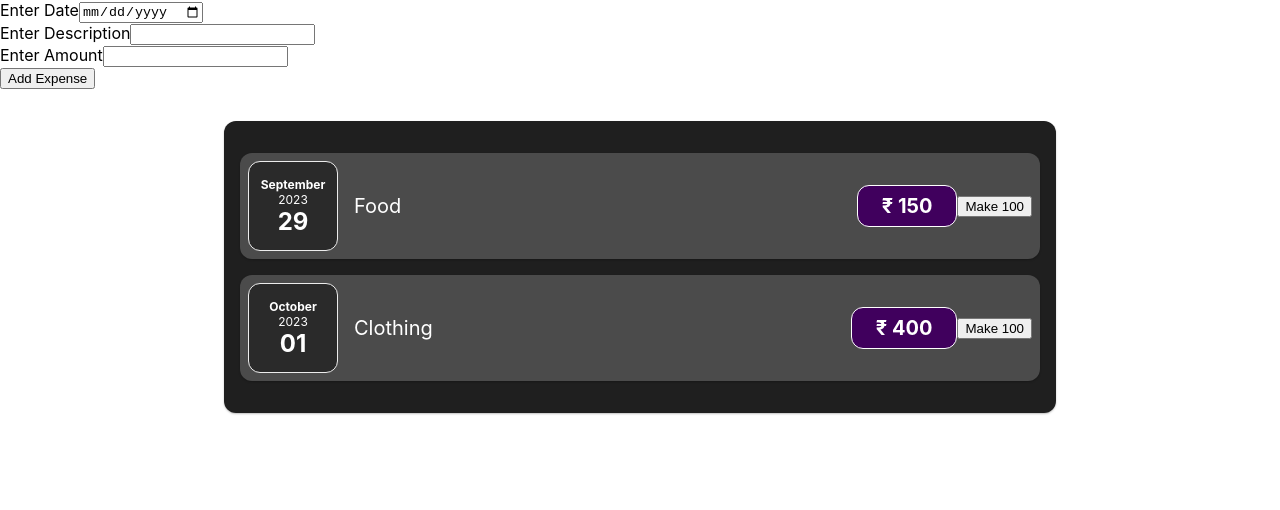
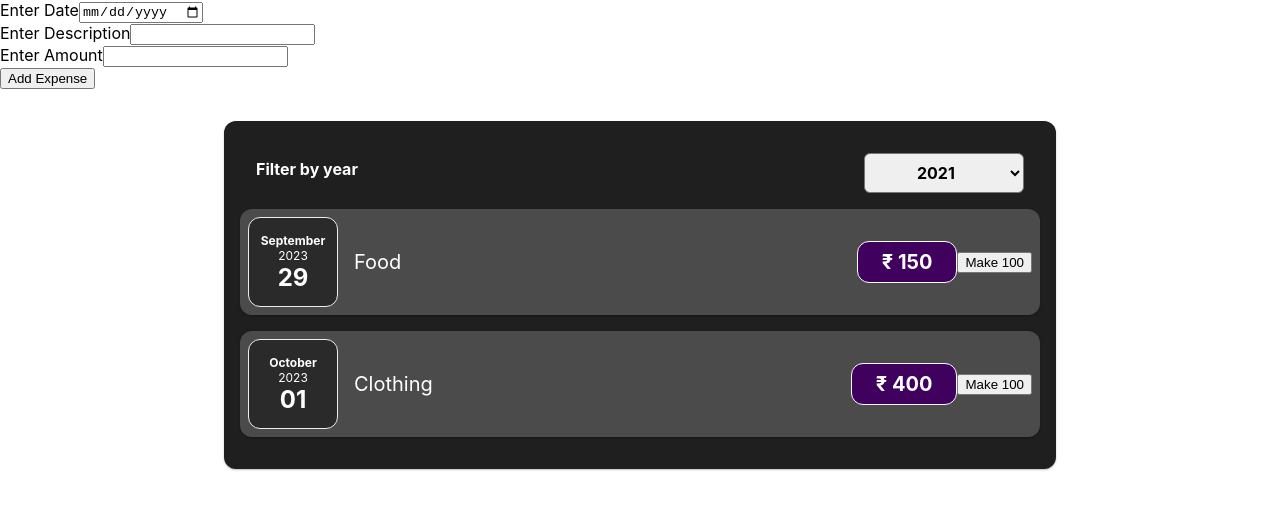
Before and after one commit to Akshay-B10/learningGit, a React (Create React App) app in the folder task-1/: page / in a window 1280 px wide. Shown: the top 510 px of the page. Built offline with nearby package versions, Linux system fonts and the light colour scheme.

Commit message:
filter year UI

```diff
--- a/task-1/src/App.js
+++ b/task-1/src/App.js
@@ -1,7 +1,10 @@
+import React, { useState } from "react";
+
 import Card from "./components/UI/Card";
 import ExpenseItem from "./components/Expense/ExpenseItem";
 import ExpenseForm from "./components/ExpenseForm";
 import "./App.css";
+import ExpensesFilter from "./components/Expense/ExpensesFilter";
 
 const App = () => {
   const expenses = [{
@@ -14,11 +17,17 @@ const App = () => {
     amount: 400,
     description: "Clothing",
     location: "Maxx, Mall"
-  }]
+  }];
+
+  const [filterYear, setFilterYear] = useState("2021");
 
   const addExpenseHandler = expenseData => {
     console.log("in app");
     console.log({ ...expenseData });
+  }
+
+  const filterYearHandler = selectedYear => {
+    setFilterYear(selectedYear);
   }
 
   return (
@@ -26,6 +35,7 @@ const App = () => {
       {/* <h2>Expense Tracker</h2> */}
       <ExpenseForm onAddExpense={addExpenseHandler} />
       <Card className="expenses">
+        <ExpensesFilter selected={filterYear} onFilterYear={filterYearHandler} />
         <ExpenseItem
           date={expenses[0].date}
           amount={expenses[0].amount}
--- /dev/null
+++ b/task-1/src/components/Expense/ExpensesFilter.css
@@ -0,0 +1,24 @@
+.expenses-filter {
+    color: white;
+    padding: 0 1rem;
+}
+
+.dropdown-year {
+    display: flex;
+    width: 100%;
+    align-items: center;
+    justify-content: space-between;
+    margin: 1rem 0;
+}
+
+.expenses-filter label {
+    font-weight: bold;
+    margin-bottom: 0.5rem;
+}
+
+.expenses-filter select {
+    font: inherit;
+    padding: 0.5rem 3rem;
+    font-weight: bold;
+    border-radius: 6px;
+}
--- /dev/null
+++ b/task-1/src/components/Expense/ExpensesFilter.js
@@ -0,0 +1,25 @@
+import React from "react";
+
+import "./ExpensesFilter.css";
+
+const ExpensesFilter = props => {
+    const dropdownHandler = event => {
+        props.onFilterYear(event.target.value);
+    }
+
+    return (
+        <div className='expenses-filter'>
+            <div className='dropdown-year'>
+                <label>Filter by year</label>
+                <select value={props.selected} onChange={dropdownHandler}>
+                    <option value='2023'>2023</option>
+                    <option value='2022'>2022</option>
+                    <option value='2021'>2021</option>
+                    <option value='2020'>2020</option>
+                </select>
+            </div>
+        </div>
+    );
+};
+
+export default ExpensesFilter;
```
